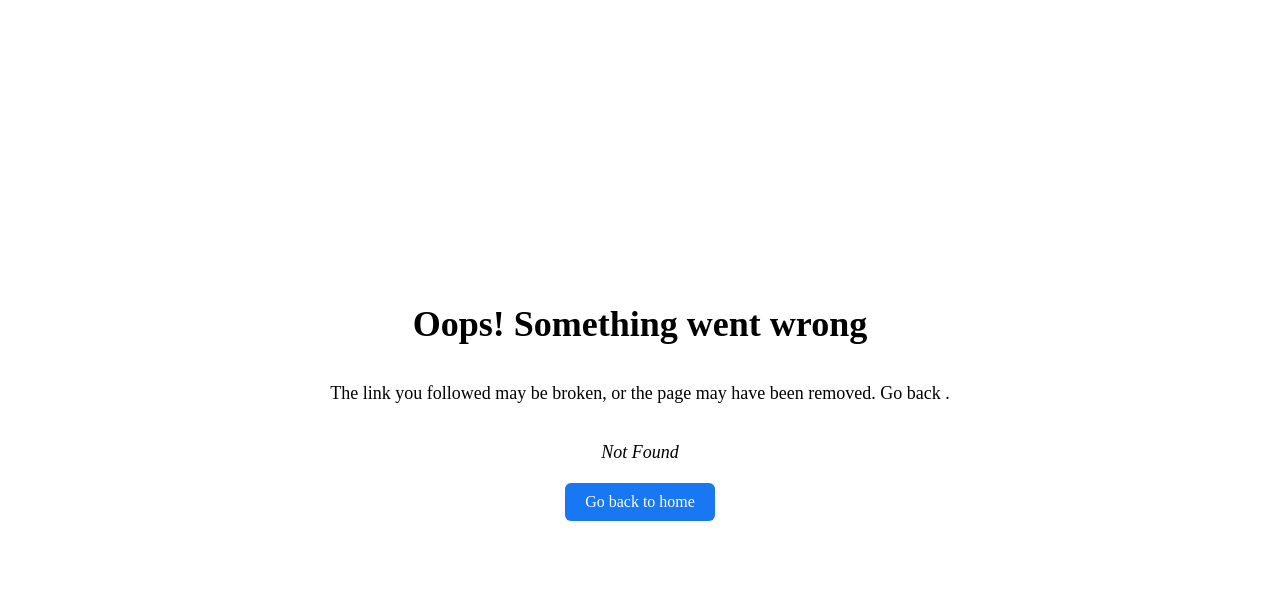
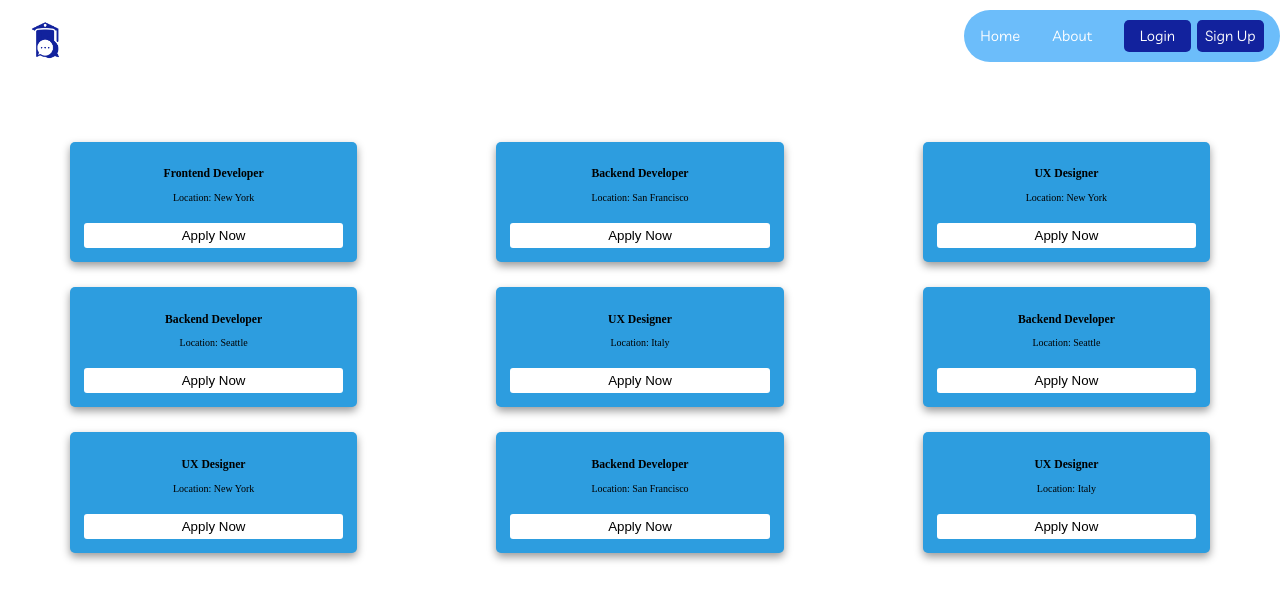
Before and after one commit to Counselllor/Counsellor-Web, a React (Vite) app: page /jobs in a window 1280 px wide. Before the commit this address had no page. Shown: the top 600 px of the page. Built offline with nearby package versions, Linux system fonts and the light colour scheme; a web font is replaced by a local one.

Commit message:
added jobs page

```diff
--- /dev/null
+++ b/src/components/Jobs/Jobs.css
@@ -0,0 +1,40 @@
+.jobs-list {
+    display: flex;
+    flex-wrap: wrap;
+    padding: 70px;
+    justify-content: space-between;
+}
+
+.job-item {
+    width: calc(23% - 3px);
+    margin-bottom: 25px;
+    background-color: #2d9ddf;
+    /* Add background color */
+    border: none;
+    /* Remove border */
+    border-radius: 5px;
+    /* Add border radius */
+    box-shadow: 0px 4px 8px rgba(0, 0, 0, 0.4);
+    /* Add box shadow */
+    padding: 14px;
+    display: flex;
+    flex-direction: column;
+}
+
+.job-info {
+    margin-bottom: 10px;
+}
+
+.apply-button {
+    background-color: #ffffff;
+    color: #000000;
+    border: none;
+    border-radius: 3px;
+    /* Add border radius to button */
+    padding: 5px 10px;
+    cursor: pointer;
+}
+
+.apply-button:hover {
+    background-color: #d4dce2;
+}
--- /dev/null
+++ b/src/components/Jobs/Jobs.jsx
@@ -0,0 +1,48 @@
+import React from 'react';
+import './Jobs.css';
+import Navbar from '../Navbar/Navbar';
+
+const Jobs = () => {
+    const jobsData = [
+        { id: 1, title: 'Frontend Developer', location: 'New York' },
+        { id: 2, title: 'Backend Developer', location: 'San Francisco' },
+        { id: 3, title: 'UX Designer', location: 'New York' },
+        { id: 4, title: 'Backend Developer', location: 'Seattle' },
+        { id: 5, title: 'UX Designer', location: 'Italy' },
+        { id: 6, title: 'Backend Developer', location: 'Seattle' },
+        { id: 7, title: 'UX Designer', location: 'New York' },
+        { id: 8, title: 'Backend Developer', location: 'San Francisco' },
+        { id: 9, title: 'UX Designer', location: 'Italy' },
+    ];
+
+    const ApplyButton = () => {
+        return (
+            <button className="apply-button">Apply Now</button>
+        );
+    };
+
+    const JobItem = ({ job }) => {
+        return (
+            <div className="job-item">
+                <div className="job-info">
+                    <h3>{job.title}</h3>
+                    <p>Location: {job.location}</p>
+                </div>
+                <ApplyButton />
+            </div>
+        );
+    };
+
+    return (
+        <div>
+            <Navbar />
+            <div className="jobs-list">
+                {jobsData.map(job => (
+                    <JobItem key={job.id} job={job} />
+                ))}
+            </div>
+        </div>
+    );
+};
+
+export default Jobs;
--- a/src/index.jsx
+++ b/src/index.jsx
@@ -13,6 +13,7 @@ import Loading from "./components/Loading/Loading";
 import Login from "./components/Login/Login";
 import "./index.css";
 import Contact from "./components/Contact/Contact";
+import Jobs from "./components/Jobs/Jobs";
 
 const router = createBrowserRouter([
   {
@@ -40,9 +41,14 @@ const router = createBrowserRouter([
         element: <About />,
       },
       {
+        path: "/jobs",
+        errorElement: <ErrorPage />,
+        element: <Jobs />,
+      },
+      {
         path: '/contact',
-        errorElement: <ErrorPage/>,
-        element: <Contact/>
+        errorElement: <ErrorPage />,
+        element: <Contact />
       },
       // {
       //   path: '/login',
```
